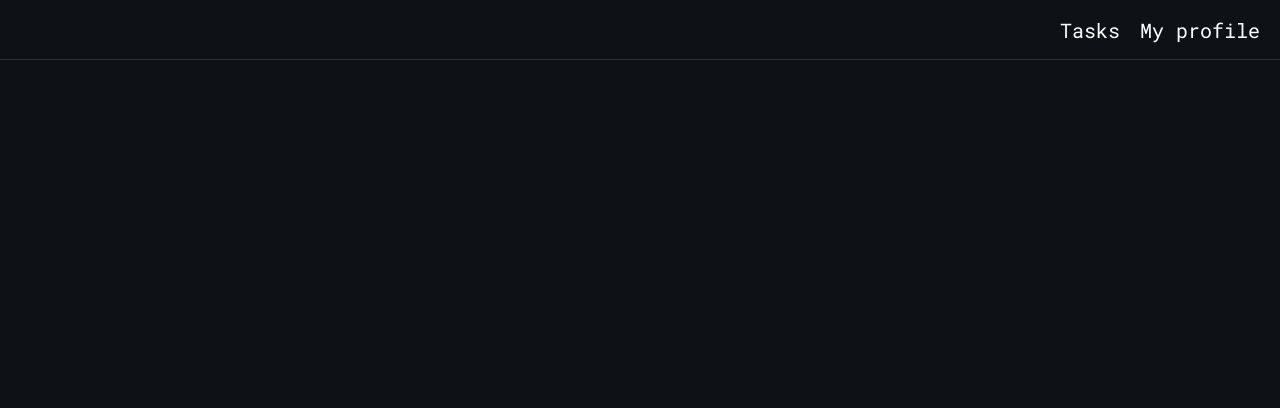
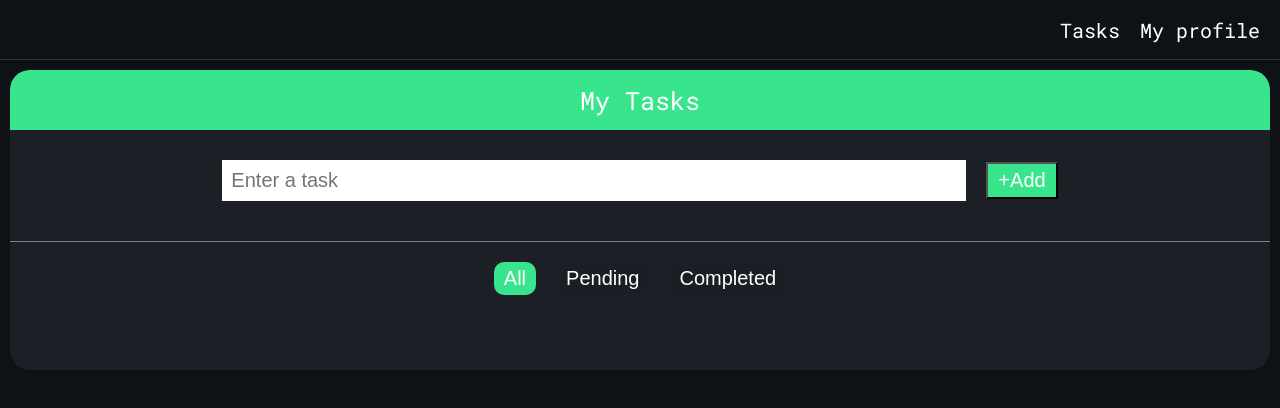
Before and after one commit to DavidAvila502/vue_todo, a Vue app: page /app in a window 1280 px wide. Shown: the top 408 px of the page. Built offline with nearby package versions, Linux system fonts and the light colour scheme; sample sign-in values are in the browser's storage; the HTML template or start-up script is replaced by a standard one.

Commit message:
add task form working

```diff
--- a/src/stores/tasks.ts
+++ b/src/stores/tasks.ts
@@ -42,6 +42,12 @@ export const useTasksStore = defineStore('tasks', () => {
     if (task) task.isCompleted = false
   }
 
+  function getTasksFromProfile(profileId: number): Task[] {
+    const tasks = allTasks.value[profileId]
+    if (!tasks) return []
+    return tasks
+  }
+
   watch(
     allTasks.value,
     (newTasksData) => {
@@ -54,5 +60,5 @@ export const useTasksStore = defineStore('tasks', () => {
     { deep: true },
   )
 
-  return { allTasks, createTask, deleteTask, completeTask, unCompleteTask }
+  return { allTasks, createTask, deleteTask, completeTask, unCompleteTask, getTasksFromProfile }
 })
--- a/src/types/types.ts
+++ b/src/types/types.ts
@@ -7,7 +7,7 @@ export interface ProfileData {
 }
 
 export interface Task {
-  id: number
+  id?: number
   profileId: number
   isCompleted: boolean
   description: string
--- a/src/views/TasksView.vue
+++ b/src/views/TasksView.vue
@@ -1,5 +1,107 @@
+<script setup lang="ts">
+import { useCurrentProfileStore } from '@/stores/currentProfile'
+import { useTasksStore } from '@/stores/tasks'
+import type { Task } from '@/types/types'
+import { computed, ref } from 'vue'
+
+const { currentProfile } = useCurrentProfileStore()
+const { getTasksFromProfile, createTask } = useTasksStore()
+
+const profileColor: string = currentProfile?.solidColor ? currentProfile.solidColor : '#39e58c'
+
+const createTaskData = ref<Task>({
+  description: '',
+  isCompleted: false,
+  profileId: currentProfile?.id ? currentProfile.id : 0,
+})
+
+const filterParams = ref<{ all: boolean; pending: boolean; completed: boolean }>({
+  all: true,
+  pending: false,
+  completed: false,
+})
+
+const profileAllTasks = computed(() => {
+  return currentProfile?.id ? getTasksFromProfile(currentProfile.id) : []
+})
+
+const filterData = computed(() => {
+  if (filterParams.value.all) return profileAllTasks.value
+
+  if (filterParams.value.completed)
+    return profileAllTasks.value.filter((task) => task.isCompleted == true)
+
+  if (filterParams.value.pending)
+    return profileAllTasks.value.filter((task) => task.isCompleted == false)
+
+  return []
+})
+
+const onCreateTask = () => {
+  if (!currentProfile?.id) return
+
+  console.log(createTaskData.value)
+  createTask({ ...createTaskData.value }, currentProfile.id)
+  createTaskData.value.description = ''
+}
+</script>
+
 <template>
-  <div class="task-view-main-container"></div>
+  <div class="task-view-main-container">
+    <div class="tasks-container">
+      <div class="tasks-container-header" :style="{ background: profileColor }">
+        <p class="tasks-container-header-title">My Tasks</p>
+      </div>
+
+      <form @submit.prevent="onCreateTask" class="tasks-add-field-container">
+        <input
+          v-model="createTaskData.description"
+          class="tasks-add-field"
+          :style="{ '--profile-color': profileColor }"
+          type="text"
+          placeholder="Enter a task"
+        />
+        <button type="submit" class="tasks-add-button" :style="{ '--profile-color': profileColor }">
+          +Add
+        </button>
+      </form>
+
+      <div class="divider"></div>
+
+      <div class="tasks-filters-container">
+        <button
+          class="task-filter-button"
+          :class="{ 'task-filter-button-active': filterParams.all }"
+          :style="{ '--profile-color': profileColor }"
+          @click="() => (filterParams = { all: true, completed: false, pending: false })"
+        >
+          All
+        </button>
+        <button
+          class="task-filter-button"
+          :class="{ 'task-filter-button-active': filterParams.pending }"
+          :style="{ '--profile-color': profileColor }"
+          @click="() => (filterParams = { all: false, completed: false, pending: true })"
+        >
+          Pending
+        </button>
+        <button
+          class="task-filter-button"
+          :class="{ 'task-filter-button-active': filterParams.completed }"
+          :style="{ '--profile-color': profileColor }"
+          @click="() => (filterParams = { all: false, completed: true, pending: false })"
+        >
+          Completed
+        </button>
+      </div>
+
+      <div class="tasks-list-container">
+        <div v-for="(currentTask, index) in filterData" :key="index">
+          {{ currentTask }}
+        </div>
+      </div>
+    </div>
+  </div>
 </template>
 
 <style scoped>
@@ -9,4 +111,96 @@
   margin: 0 auto;
   padding: 10px;
 }
+
+.tasks-container {
+  max-width: 1280px;
+  width: 100%;
+  min-height: 300px;
+  background: #1c1f26;
+  margin: 0 auto;
+  border-radius: 20px;
+}
+
+.tasks-container-header {
+  padding: 8px;
+  width: 100%;
+  background-color: blue;
+  border-top-right-radius: 20px;
+  border-top-left-radius: 20px;
+  height: 60px;
+  display: flex;
+  align-items: center;
+  justify-content: center;
+}
+
+.tasks-container-header-title {
+  font-family: 'Roboto Mono', monospace;
+  font-size: 25px;
+  color: white;
+}
+
+.tasks-add-field-container {
+  display: flex;
+  flex-direction: row;
+  align-items: center;
+  justify-content: center;
+  width: 100%;
+  padding: 30px 10px 30px 10px;
+  gap: 20px;
+}
+
+.tasks-add-field {
+  width: 60%;
+  font-size: 20px;
+  padding: 7px;
+  border: 2px solid transparent;
+}
+.tasks-add-field:focus {
+  outline: none;
+  border: 2px solid var(--profile-color);
+}
+
+.tasks-add-button {
+  font-size: 20px;
+  padding: 5px 10px 5px 10px;
+  color: white;
+  background-color: var(--profile-color);
+  cursor: pointer;
+}
+
+.tasks-filters-container {
+  display: flex;
+  flex-direction: row;
+  align-items: center;
+  justify-content: center;
+  gap: 20px;
+}
+
+.task-filter-button {
+  background-color: #1a1f26;
+  color: white;
+  padding: 5px 10px 5px 10px;
+  font-size: 20px;
+  border-radius: 10px;
+  border: none;
+  cursor: pointer;
+}
+.task-filter-button-active {
+  background-color: var(--profile-color);
+}
+
+.divider {
+  height: 1px;
+  background-color: gray;
+  width: 100%;
+  margin: auto;
+  margin-top: 10px;
+  margin-bottom: 20px;
+}
+
+.tasks-list-container {
+  width: 80%;
+  margin: 0 auto;
+  margin-top: 30px;
+}
 </style>
```
